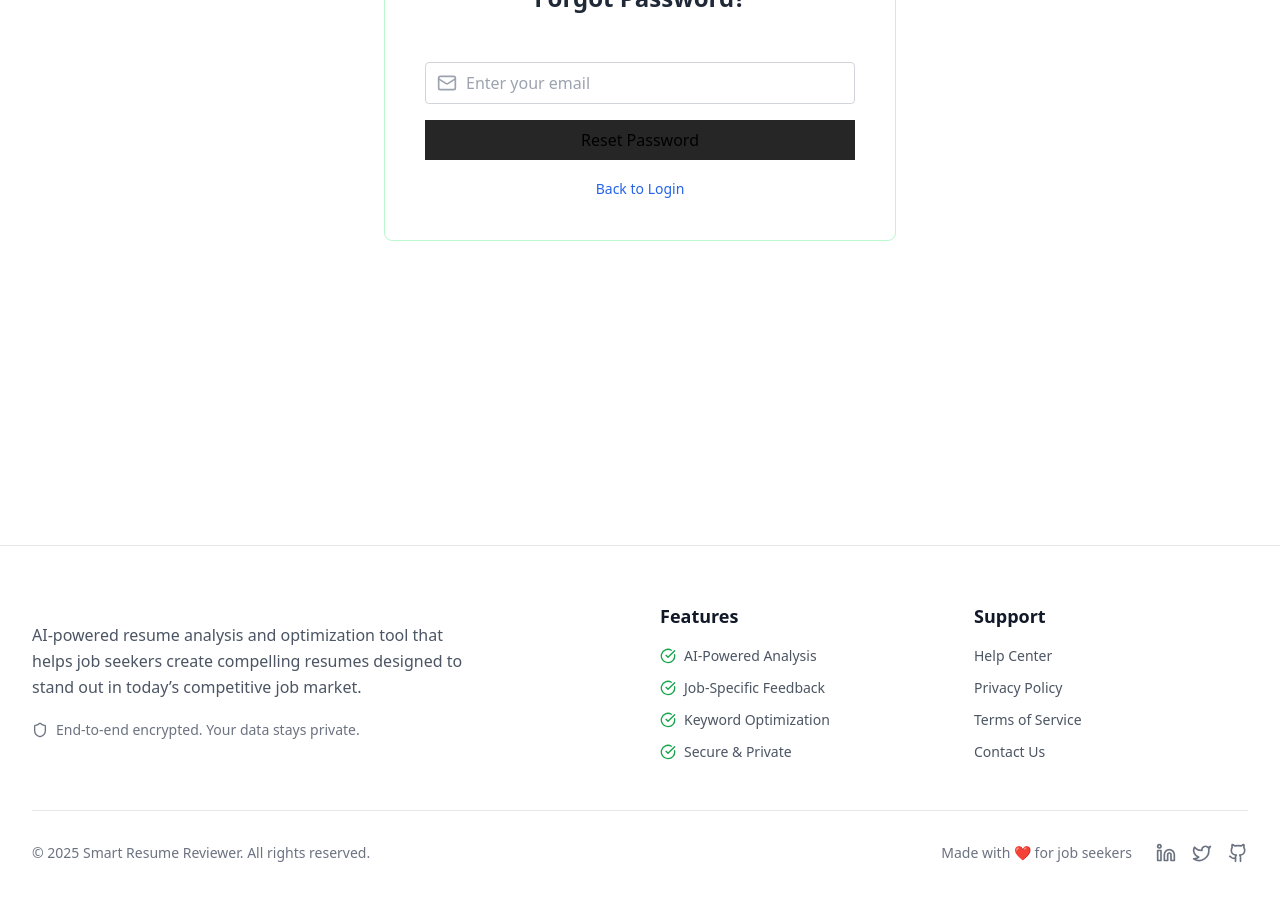
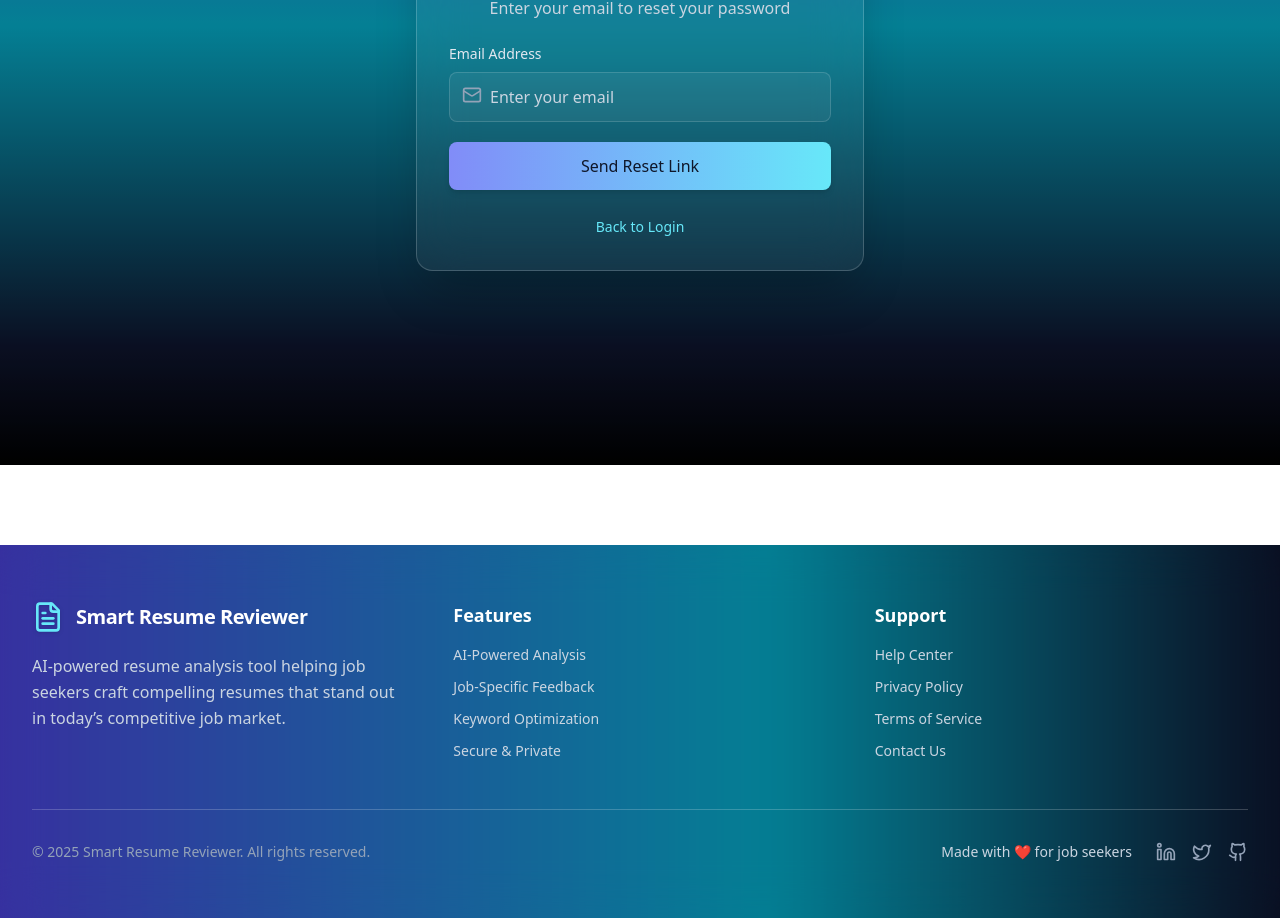
Before and after one commit to anshuraj6357/smart-resume-reviewer, a React (Vite) app: page /forgotpassword in a window 1280 px wide. Shown: the part 420-1339 px from the top of the page. Built offline with nearby package versions, Linux system fonts and the light colour scheme.

Commit message:
made the second changes

```diff
--- a/src/features/api/authapi.js
+++ b/src/features/api/authapi.js
@@ -1,9 +1,11 @@
 import { createApi, fetchBaseQuery } from '@reduxjs/toolkit/query/react';
 import { userLoggedIn, userLoggedOut } from "../authSlice";
 
-// const USER_API = import.meta.env.VITE_REACT_APP_AUTHAPI;
+ const USER_API = import.meta.env.VITE_REACT_APP_AUTHAPI;
+ console.log("USER_API =", USER_API);
 
-const USER_API = "http://localhost:3000/api/v1/user/";
+
+//const USER_API = "http://localhost:3000/api/v1/user/";
 
 const authApi = createApi({
   reducerPath: "authApi",
--- a/src/features/api/resumeapi.js
+++ b/src/features/api/resumeapi.js
@@ -1,8 +1,8 @@
 import { createApi, fetchBaseQuery } from '@reduxjs/toolkit/query/react';
 
 // API Base URL
- const USER_API = "http://localhost:3000/api/v1/resume/";
-//  const USER_API = import.meta.env.VITE_REACT_APP_RESUMEAPI;
+// const USER_API = "http://localhost:3000/api/v1/resume/";
+  const USER_API = import.meta.env.VITE_REACT_APP_RESUMEAPI;
 
 const resumeApi = createApi({
   reducerPath: "resumeApi",
--- a/src/pages/auth/forgotpassword.jsx
+++ b/src/pages/auth/forgotpassword.jsx
@@ -1,84 +1,123 @@
-import { Loader, Mail } from "lucide-react";
+import { Loader, Mail, FileText, Sparkles } from "lucide-react";
+import { useState } from "react";
+import { motion } from "framer-motion";
+import { useForgotUserMutation } from "../../features/api/authapi.js";
 
-import { useState } from "react";
-import { useForgotUserMutation } from "../../features/api/authapi.js";
 const ForgotPassword = () => {
-  const [email, setEmail] = useState('')
-
+  const [email, setEmail] = useState("");
   const [forgotUser, { data, isLoading, error }] = useForgotUserMutation();
 
-  const handleChange = (e) => {
-    setEmail(e.target.value)
-  }
-
-  const DummyLogo = () => (
-    <div className="mb-4 flex justify-center">
-      <span className="text-3xl font-bold text-yellow-500">⚡</span>
-    </div>
-  )
-
-
   const handleSubmit = async (e) => {
-    e.preventDefault()
-  try {
-    await forgotUser({email});
-
-  } catch (error) {
-    console.log("error in sending the mail",error)
-  }
-}
+    e.preventDefault();
+    try {
+      await forgotUser({ email });
+    } catch (error) {
+      console.log("Error in sending the mail", error);
+    }
+  };
 
   return (
-    <div className="flex min-h-screen items-center justify-center">
-      <div className="mx-3 w-full max-w-lg rounded-lg border border-green-200 p-6 sm:p-10">
-        <DummyLogo />
-        <h2 className="mb-12 text-center text-2xl font-semibold text-gray-800">
+    <motion.div
+      initial={{ opacity: 0, y: 16 }}
+      animate={{ opacity: 1, y: 0 }}
+      exit={{ opacity: 0, y: -12 }}
+      transition={{ duration: 0.4, ease: "easeOut" }}
+      className={[
+        "relative min-h-screen flex items-center justify-center px-4 text-slate-100",
+        "bg-[linear-gradient(to_bottom,#4f46e5,#06b6d4_45%,#0f1631_85%,#000_100%)]",
+      ].join(" ")}
+    >
+      {/* Overlay */}
+      <div
+        className="pointer-events-none absolute inset-0 bg-black/30"
+        aria-hidden="true"
+      />
+
+      {/* Card */}
+      <div className="relative w-full max-w-md rounded-2xl border border-white/10 bg-white/5 backdrop-blur-xl shadow-2xl p-8">
+        <div
+          className="pointer-events-none absolute inset-0 rounded-2xl ring-1 ring-white/10"
+          aria-hidden="true"
+        />
+
+        {/* Header */}
+        <div className="flex justify-center items-center mb-6">
+          <span className="relative">
+            <FileText className="h-10 w-10 text-cyan-300 drop-shadow" />
+            <Sparkles className="h-5 w-5 text-teal-300 absolute -right-2 -top-1" />
+          </span>
+        </div>
+        <h2 className="text-2xl font-bold text-center mb-2 text-white">
           Forgot Password?
         </h2>
+        <p className="text-slate-300 text-center mb-6">
+          Enter your email to reset your password
+        </p>
 
+        {/* Success Message */}
         {data?.success ? (
-          <p className="mb-6 text-center text-green-600">
-            Email has been sent. Please check your inbox.
+          <p className="mb-6 text-center text-green-400 font-medium">
+            ✅ Email has been sent. Please check your inbox.
           </p>
         ) : (
-          <form onSubmit={handleSubmit} className="space-y-4">
-            <div className="relative">
-              <input
-                type="email"
-                name="email"
-                placeholder="Enter your email"
-                value={email}
-                onChange={handleChange}
-                className={`w-full rounded border px-3 py-2 pl-10 text-gray-700 ${error ? 'border-red-500' : 'border-gray-300'
-                  }`}
-              />
-              <Mail
-                size={20}
-                className="absolute left-3 top-1/2 -translate-y-1/2 text-gray-400"
-              />
-              {error && <p className="mt-1 text-sm text-red-500">{error}</p>}
+          <form onSubmit={handleSubmit} className="space-y-5">
+            {/* Email Input */}
+            <div>
+              <label className="block text-sm font-medium text-slate-200 mb-2">
+                Email Address
+              </label>
+              <div
+                className={[
+                  "relative group rounded-lg border bg-white/5",
+                  error ? "border-red-500/70" : "border-white/15",
+                  "focus-within:ring-2 focus-within:ring-cyan-400/60 focus-within:border-transparent transition",
+                ].join(" ")}
+              >
+                <Mail className="absolute left-3 top-3 h-5 w-5 text-slate-400 group-focus-within:text-cyan-300 transition-colors" />
+                <input
+                  type="email"
+                  name="email"
+                  value={email}
+                  onChange={(e) => setEmail(e.target.value)}
+                  placeholder="Enter your email"
+                  autoComplete="email"
+                  className="block w-full bg-transparent text-slate-100 placeholder:text-slate-300 pl-10 pr-3 py-3 outline-none"
+                />
+              </div>
+              {error && (
+                <p className="mt-1 text-sm text-red-300">
+                  Failed to send reset email.
+                </p>
+              )}
             </div>
 
+            {/* Submit */}
             <button
-              className="h-10 w-full bg-neutral-800 hover:bg-neutral-700"
               type="submit"
+              disabled={isLoading}
+              className="w-full py-3 bg-gradient-to-r from-indigo-400 to-cyan-300 text-slate-900 font-medium rounded-lg shadow-md hover:opacity-95 disabled:opacity-60 disabled:cursor-not-allowed"
             >
-              {isLoading ? <Loader className="animate-spin" color="#fff" /> : 'Reset Password'}
+              {isLoading ? (
+                <Loader className="animate-spin mx-auto" size={20} />
+              ) : (
+                "Send Reset Link"
+              )}
             </button>
           </form>
         )}
 
-        <div className="mt-4 text-center">
+        {/* Links */}
+        <div className="mt-6 text-center">
           <a
             href="/login"
-            className="text-sm font-medium text-blue-600 hover:underline"
+            className="text-sm text-cyan-300 hover:underline underline-offset-4"
           >
             Back to Login
           </a>
         </div>
       </div>
-    </div>
-  )
-}
+    </motion.div>
+  );
+};
 
-export default ForgotPassword
+export default ForgotPassword;
--- a/src/pages/auth/forgotpasswordfill.jsx
+++ b/src/pages/auth/forgotpasswordfill.jsx
@@ -1,8 +1,9 @@
-import { useState,useEffect } from "react";
+import { useState, useEffect } from "react";
 import { toast } from "react-hot-toast";
 import { useParams, useNavigate } from "react-router-dom";
 import { Eye, Loader2, EyeOff, Lock } from "lucide-react";
-import { useForgotUserpasswordMutation } from "../../features/api/authapi"
+import { useForgotUserpasswordMutation } from "../../features/api/authapi";
+
 export function ResetPassword() {
   const { resettoken } = useParams();
   const navigate = useNavigate();
@@ -10,40 +11,41 @@ export function ResetPassword() {
   const [confermpassword, setConfirmPassword] = useState("");
   const [showPassword, setShowPassword] = useState(false);
   const [showConfirmPassword, setShowConfirmPassword] = useState(false);
-    const [ForgotUserpassword, { data, isLoading,error }] = useForgotUserpasswordMutation();
+  const [ForgotUserpassword, { data, isLoading, error }] =
+    useForgotUserpasswordMutation();
+
   const handleSubmit = async (e) => {
     e.preventDefault();
     try {
       await ForgotUserpassword({ password, confermpassword, resettoken });
     } catch (error) {
-            console.log(error)
-            toast.fail('try again later')
-            navigate('/login')
+      console.log(error);
+      toast.error("Try again later");
+      navigate("/login");
     }
   };
-    useEffect(()=>{
-        if(data){
-            console.log(data)
-            toast.success("login successfull")
-            navigate('/login')
+
+  useEffect(() => {
+    if (data) {
+      console.log(data);
+      toast.success("Password reset successful");
+      navigate("/login");
     }
-        if(error){
-            console.log(error)
-              toast.fail("login unsuccessfull")
-            navigate('/login')
+    if (error) {
+      console.log(error);
+      toast.error("Password reset failed");
+      navigate("/login");
     }
-
-
-    },[data,error])
+  }, [data, error]);
 
   return (
-        <div className="flex min-h-screen items-center justify-center bg-gray-50 px-4">
-            <div className="w-full max-w-md rounded-2xl bg-white p-8 shadow-lg">
-                <h2 className="mb-6 text-center text-2xl font-bold text-gray-800">
+    <div className="flex min-h-screen items-center justify-center bg-gradient-to-r from-blue-500 via-blue-600 to-blue-700 p-6">
+      <div className="w-full max-w-md rounded-2xl bg-white/90 backdrop-blur-md shadow-2xl transform transition-all duration-500 hover:scale-[1.02] hover:shadow-blue-500/50 p-8">
+        <h2 className="mb-6 text-center text-3xl font-extrabold text-blue-800 drop-shadow-md">
           Reset Your Password
         </h2>
 
-                <form onSubmit={handleSubmit} className="space-y-5">
+        <form onSubmit={handleSubmit} className="space-y-6">
           {/* New Password */}
           <div>
             <label className="mb-1 block text-sm font-medium text-gray-700">
@@ -86,7 +88,9 @@ export function ResetPassword() {
               />
               <button
                 type="button"
-                                onClick={() => setShowConfirmPassword(!showConfirmPassword)}
+                onClick={() =>
+                  setShowConfirmPassword(!showConfirmPassword)
+                }
                 className="absolute right-3 top-2.5 text-gray-500"
               >
                 {showConfirmPassword ? <EyeOff size={20} /> : <Eye size={20} />}
@@ -97,10 +101,13 @@ export function ResetPassword() {
           {/* Submit Button */}
           <button
             type="submit"
-                        className="w-full rounded-xl bg-blue-600 py-2 font-semibold text-white shadow hover:bg-blue-700 focus:ring-2 focus:ring-blue-500 focus:outline-none"
+            className="w-full rounded-xl bg-gradient-to-r from-blue-600 via-blue-700 to-blue-800 py-2 font-semibold text-white shadow-lg hover:shadow-blue-500/50 hover:scale-[1.02] transform transition duration-300 flex items-center justify-center"
           >
-                        {isLoading ? <Loader2 className="animate-spin mr-1 h-4 w-4" /> : "Reset Password"}
-
+            {isLoading ? (
+              <Loader2 className="animate-spin mr-2 h-5 w-5" />
+            ) : (
+              "Reset Password"
+            )}
           </button>
         </form>
       </div>
--- a/src/pages/footer.jsx
+++ b/src/pages/footer.jsx
@@ -1,75 +1,66 @@
-import { FileText, Shield, CheckCircle, Linkedin, Twitter, Github } from "lucide-react";
+import { FileText, Linkedin, Twitter, Github } from "lucide-react";
 
-export  function Footer() {
+export function Footer() {
   return (
-    <footer className="bg-white border-t border-gray-200 mt-20">
-      <div className="max-w-7xl mx-auto px-6 lg:px-8 py-14">
-        {/* Main Grid */}
-        <div className="grid md:grid-cols-4 gap-10">
-          {/* Brand Section */}
-          <div className="md:col-span-2">
-            <div className="flex items-center space-x-3 mb-5">
-              {/* <div className="w-10 h-10 bg-gradient-to-r from-blue-600 to-purple-600 rounded-lg flex items-center justify-center shadow-sm">
-                <FileText className="w-6 h-6 text-white" />
-              </div>
-              <h3 className="text-2xl font-bold text-gray-900 tracking-tight">
+    <footer
+      className={[
+        "relative mt-20 text-slate-100",
+        "bg-[linear-gradient(to_right,#4f46e5,#06b6d4_60%,#0f1631_100%)]",
+      ].join(" ")}
+    >
+      {/* Glassmorphism Overlay */}
+      <div className="absolute inset-0 bg-black/30 backdrop-blur-xl" />
+
+      <div className="relative max-w-7xl mx-auto px-6 lg:px-8 py-14">
+        {/* Top Section */}
+        <div className="grid md:grid-cols-3 gap-12">
+          {/* Brand */}
+          <div>
+            <div className="flex items-center mb-5 space-x-3">
+              <FileText className="h-8 w-8 text-cyan-300 drop-shadow" />
+              <h3 className="text-xl font-bold text-white tracking-tight">
                 Smart Resume Reviewer
-              </h3> */}
+              </h3>
             </div>
-            <p className="text-gray-600 mb-5 max-w-md leading-relaxed">
-              AI-powered resume analysis and optimization tool that helps job seekers
-              create compelling resumes designed to stand out in today’s competitive job market.
+            <p className="text-slate-300 max-w-md leading-relaxed">
+              AI-powered resume analysis tool helping job seekers craft
+              compelling resumes that stand out in today’s competitive job
+              market.
             </p>
-            <div className="flex items-center space-x-2 text-sm text-gray-500">
-              <Shield className="w-4 h-4" />
-              <span>End-to-end encrypted. Your data stays private.</span>
-            </div>
           </div>
 
           {/* Features */}
           <div>
-            <h4 className="font-semibold text-gray-900 mb-4 text-lg">Features</h4>
-            <ul className="space-y-3 text-sm text-gray-600">
-              <li className="flex items-center">
-                <CheckCircle className="w-4 h-4 text-green-600 mr-2" />
-                AI-Powered Analysis
-              </li>
-              <li className="flex items-center">
-                <CheckCircle className="w-4 h-4 text-green-600 mr-2" />
-                Job-Specific Feedback
-              </li>
-              <li className="flex items-center">
-                <CheckCircle className="w-4 h-4 text-green-600 mr-2" />
-                Keyword Optimization
-              </li>
-              <li className="flex items-center">
-                <CheckCircle className="w-4 h-4 text-green-600 mr-2" />
-                Secure & Private
-              </li>
+            <h4 className="font-semibold text-white mb-4 text-lg">Features</h4>
+            <ul className="space-y-3 text-slate-300 text-sm">
+              <li className="hover:text-cyan-300 transition">AI-Powered Analysis</li>
+              <li className="hover:text-cyan-300 transition">Job-Specific Feedback</li>
+              <li className="hover:text-cyan-300 transition">Keyword Optimization</li>
+              <li className="hover:text-cyan-300 transition">Secure & Private</li>
             </ul>
           </div>
 
           {/* Support */}
           <div>
-            <h4 className="font-semibold text-gray-900 mb-4 text-lg">Support</h4>
-            <ul className="space-y-3 text-sm text-gray-600">
+            <h4 className="font-semibold text-white mb-4 text-lg">Support</h4>
+            <ul className="space-y-3 text-slate-300 text-sm">
               <li>
-                <a href="#" className="hover:text-blue-600 transition-colors duration-200">
+                <a href="#" className="hover:text-cyan-300 transition">
                   Help Center
                 </a>
               </li>
               <li>
-                <a href="#" className="hover:text-blue-600 transition-colors duration-200">
+                <a href="#" className="hover:text-cyan-300 transition">
                   Privacy Policy
                 </a>
               </li>
               <li>
-                <a href="#" className="hover:text-blue-600 transition-colors duration-200">
+                <a href="#" className="hover:text-cyan-300 transition">
                   Terms of Service
                 </a>
               </li>
               <li>
-                <a href="#" className="hover:text-blue-600 transition-colors duration-200">
+                <a href="#" className="hover:text-cyan-300 transition">
                   Contact Us
                 </a>
               </li>
@@ -77,21 +68,36 @@ export  function Footer() {
           </div>
         </div>
 
-        {/* Bottom Bar */}
-        <div className="border-t border-gray-200 mt-12 pt-8 flex flex-col sm:flex-row justify-between items-center">
-          <p className="text-sm text-gray-500">
-            © {new Date().getFullYear()} Smart Resume Reviewer. All rights reserved.
+        {/* Bottom Section */}
+        <div className="border-t border-white/20 mt-12 pt-8 flex flex-col sm:flex-row justify-between items-center">
+          <p className="text-sm text-slate-400">
+            © {new Date().getFullYear()} Smart Resume Reviewer. All rights
+            reserved.
           </p>
           <div className="flex items-center space-x-6 mt-4 sm:mt-0">
-            <span className="text-sm text-gray-500">Made with ❤️ for job seekers</span>
+            <span className="text-sm text-slate-300">
+              Made with ❤️ for job seekers
+            </span>
             <div className="flex space-x-4">
-              <a href="#" aria-label="LinkedIn" className="text-gray-500 hover:text-blue-600 transition">
+              <a
+                href="#"
+                aria-label="LinkedIn"
+                className="text-slate-400 hover:text-cyan-300 transition"
+              >
                 <Linkedin className="w-5 h-5" />
               </a>
-              <a href="#" aria-label="Twitter" className="text-gray-500 hover:text-blue-400 transition">
+              <a
+                href="#"
+                aria-label="Twitter"
+                className="text-slate-400 hover:text-cyan-300 transition"
+              >
                 <Twitter className="w-5 h-5" />
               </a>
-              <a href="#" aria-label="GitHub" className="text-gray-500 hover:text-gray-800 transition">
+              <a
+                href="#"
+                aria-label="GitHub"
+                className="text-slate-400 hover:text-cyan-300 transition"
+              >
                 <Github className="w-5 h-5" />
               </a>
             </div>
--- a/src/pages/resumeupload.jsx
+++ b/src/pages/resumeupload.jsx
@@ -170,12 +170,17 @@ export function ResumeUpload() {
       hover:bg-green-700 transition duration-200 flex items-center justify-center space-x-2"
                 >
                   {generateloading ? (<>
-                    <Loader2 className="w-5 h-5 animate-spin" />
                     <span>Generating...</span>
+                    <Zap className="w-5 h-5 animate-spin" />
                   </>
-                  ) : <span>Generate with AI</span>}
+                  ) : (
+                    <>
+                      <span> Generate with Ai</span>
+                      <Zap className="w-5 h-5" />
+                    </>
+                  )}
 
-                  <Zap className="w-5 h-5" />
+
                 </button>
               </div>
 
--- /dev/null
+++ b/src/protectedroutes.jsx
@@ -0,0 +1,15 @@
+
+
+import { useSelector } from 'react-redux'
+import { Navigate } from 'react-router-dom'
+export function Protectedroutes ({ children }) {
+
+  const { isAuthenticated } = useSelector(store => store.auth);
+
+  if (!isAuthenticated) {
+
+    return <Navigate to="/login" />;
+  }
+
+  return children;
+};
```
Also changed, not shown: src/App.jsx (+5 -4 lines), 1 other file (tests, documents, lock files or other folders). Lines whose indentation alone changed are shown as unchanged.
